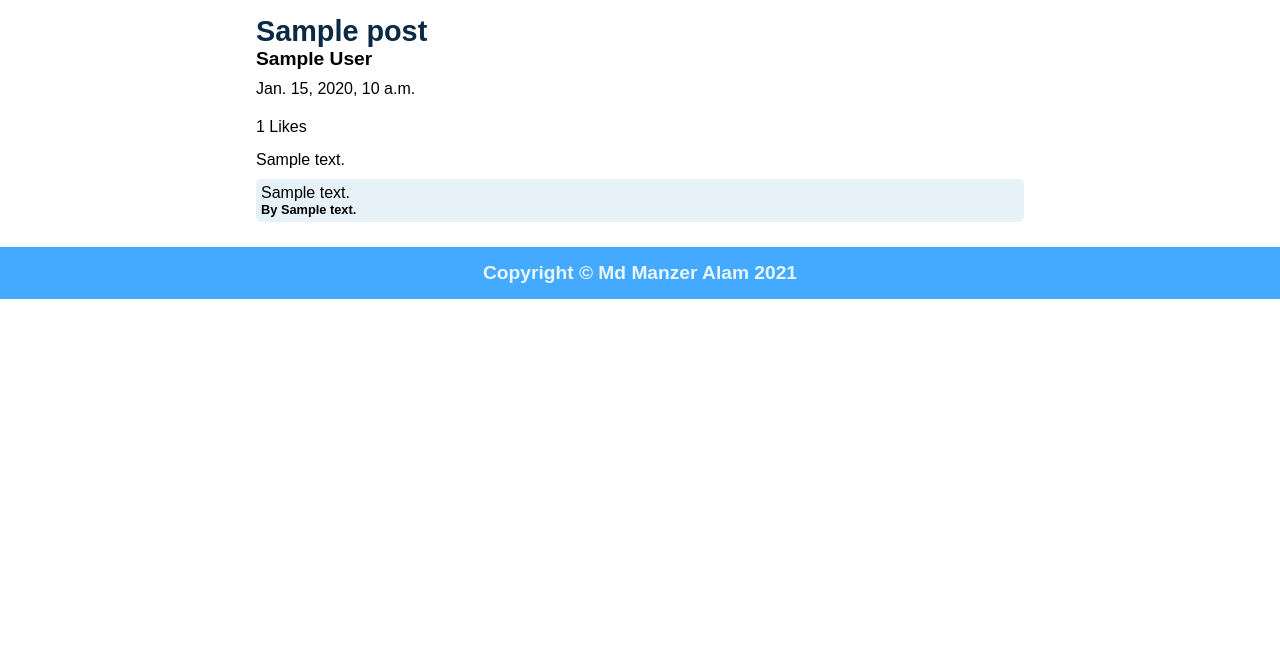
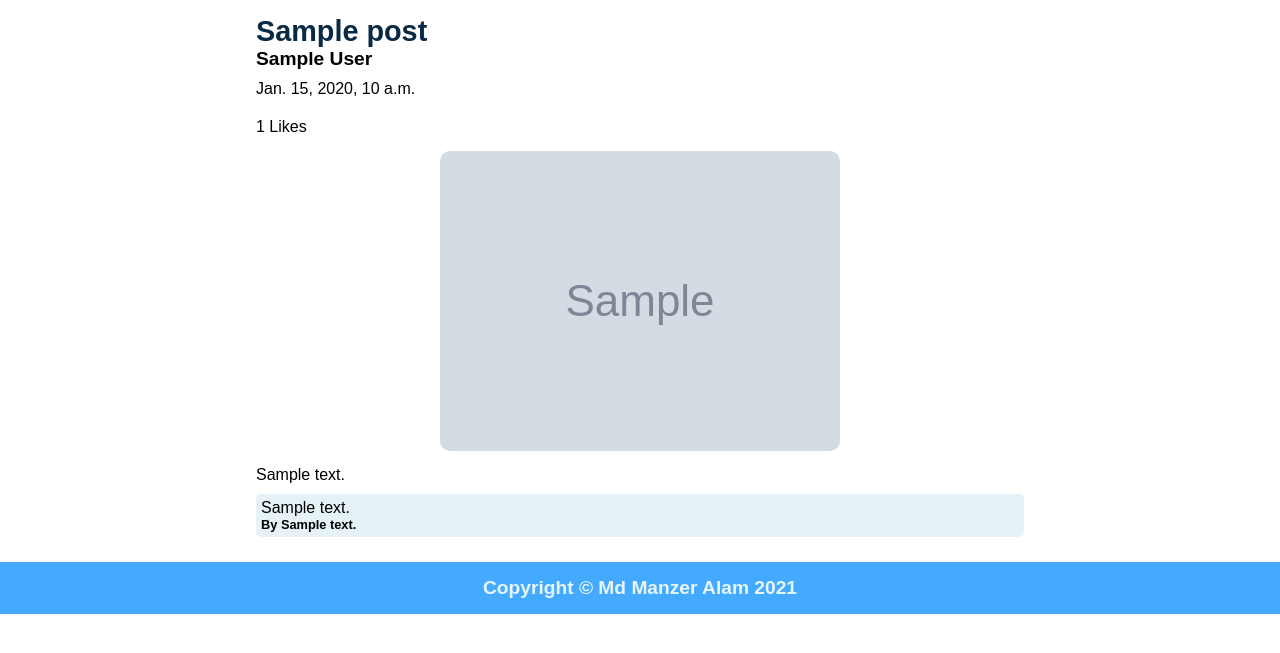
Before and after one commit to sherlock6147/django-blog, a Django app: page /blog/1/ in a window 1280 px wide. Shown: the part 52-705 px from the top of the page. Run offline with Django 3.2, Linux system fonts and the light colour scheme; tables that the repository leaves empty hold one stand-in row (values such as "Sample post"); grey boxes marked "Sample" are stand-in pictures.

Commit message:
Now you can add images to your blogs

```diff
--- a/blogWebsite/blog/models.py
+++ b/blogWebsite/blog/models.py
@@ -5,8 +5,9 @@ from django.utils import timezone
 class Post(models.Model):
     post_title = models.CharField(max_length=100)
     post_author = models.CharField(max_length=60)
-    post_text = models.CharField(max_length=800)
+    post_text = models.CharField(max_length=2000)
     pub_date = models.DateTimeField('date published')
+    post_image = models.ImageField('image',upload_to='images/',null=True,blank=True)
     likes = models.PositiveIntegerField("Number Of Likes",default=0)
     def __str__(self):
         return self.post_title
--- a/blogWebsite/blog/static/blog/detail.css
+++ b/blogWebsite/blog/static/blog/detail.css
@@ -104,3 +104,23 @@ form .holder{
 .view-likes{
     margin-bottom: 15px;
 }
+.img-container{
+    overflow: none;
+    margin: 15px auto;
+    justify-content: center;
+    display: flex;
+    max-width: fit-content;
+    justify-content: center;
+    flex-direction: column;
+}
+.img-container img{
+    max-width: 500px;
+    height: fit-content;
+    border-radius: 10px;
+}
+@media screen and (max-width:574px){
+    .img-container img{
+        max-width: 350px;
+        height: fit-content;
+    }
+}
--- a/blogWebsite/blog/templates/blog/create.html
+++ b/blogWebsite/blog/templates/blog/create.html
@@ -22,6 +22,9 @@
                 <label for="title">Publishing date for your post: </label>
                 <input type="date" name="pub_date" id="publishing_date">
                 <br>
+                <label for="id_post_image">Image for your post (optional):</label>
+                <input type="file" name="post_image" accept="image/*" id="id_post_image">
+                <br>
                 <label for="content" id="content-label">Write your post :</label><br>
                 <textarea name="post_text" id="content" cols="40" rows="10"></textarea>
                 <br>
--- a/blogWebsite/blog/templates/blog/detail.html
+++ b/blogWebsite/blog/templates/blog/detail.html
@@ -18,6 +18,11 @@
         <section class="view-likes">
             {{numberOfLikes}} Likes
         </section>
+        {% if post.post_image.url is not None %}
+            <div class="img-container">
+                <img src="{{post.post_image.url}}" alt="post image">
+            </div>
+        {% endif %}
         {% if post.post_author != request.user.username %}
             {% if request.user.is_authenticated %}
                 <form action="" method="post" id="liking-form">
--- a/blogWebsite/blog/views.py
+++ b/blogWebsite/blog/views.py
@@ -98,6 +98,8 @@ def create(request):
         publishing_time = datetime.datetime(int(date[0]),int(date[1]),int(date[2]),time.hour,time.minute,time.second)
         newPost = Post(post_title=request.POST['post_title'], post_author=request.user.username,post_text= request.POST['post_text'],pub_date= publishing_time)
         print(newPost.pub_date)
+        if(request.POST['post_image'] is not None):
+            newPost.post_image = request.POST['post_image']
         newPost.save()
     return render(request,'blog/create.html')
 
--- a/blogWebsite/blogWebsite/settings.py
+++ b/blogWebsite/blogWebsite/settings.py
@@ -119,3 +119,7 @@ USE_TZ = True
 # https://docs.djangoproject.com/en/3.1/howto/static-files/
 
 STATIC_URL = '/static/'
+
+import os
+MEDIA_ROOT =  os.path.join(BASE_DIR, 'media')
+MEDIA_URL = '/media/'
--- a/blogWebsite/blogWebsite/urls.py
+++ b/blogWebsite/blogWebsite/urls.py
@@ -15,9 +15,15 @@ Including another URLconf
 """
 from django.contrib import admin
 from django.urls import include,path
+from django.conf import settings
+from django.conf.urls.static import static
 
 urlpatterns = [
     path('admin/', admin.site.urls),
     path('blog/', include('blog.urls')),
     path('',include('blog.urls')),
 ]
+
+if settings.DEBUG:
+        urlpatterns += static(settings.MEDIA_URL,
+                              document_root=settings.MEDIA_ROOT)
```
Also changed, not shown: blogWebsite/blog/migrations/0013_post_post_image.py (added), blogWebsite/blog/migrations/0014_auto_20210425_1054.py (added), blogWebsite/media/images/Epg9Sl8W4AciscQ.jpeg (added), blogWebsite/media/images/ic_flag_of_india.png (added).
